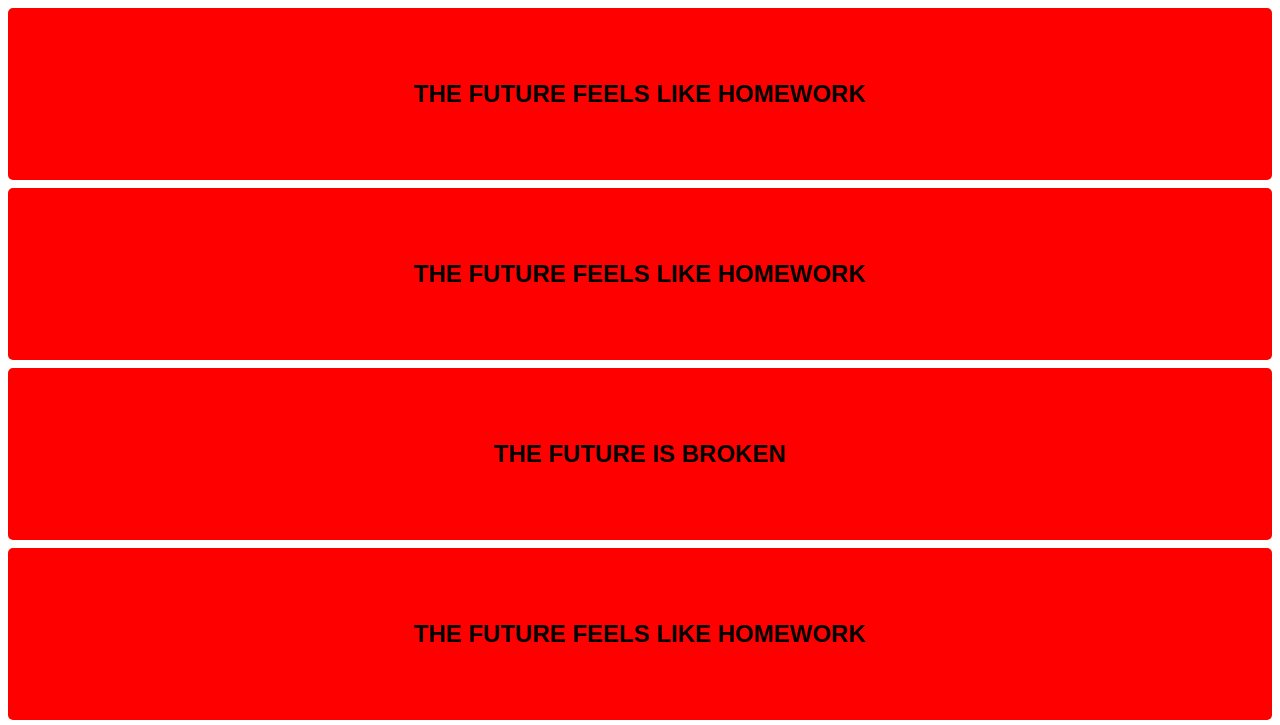
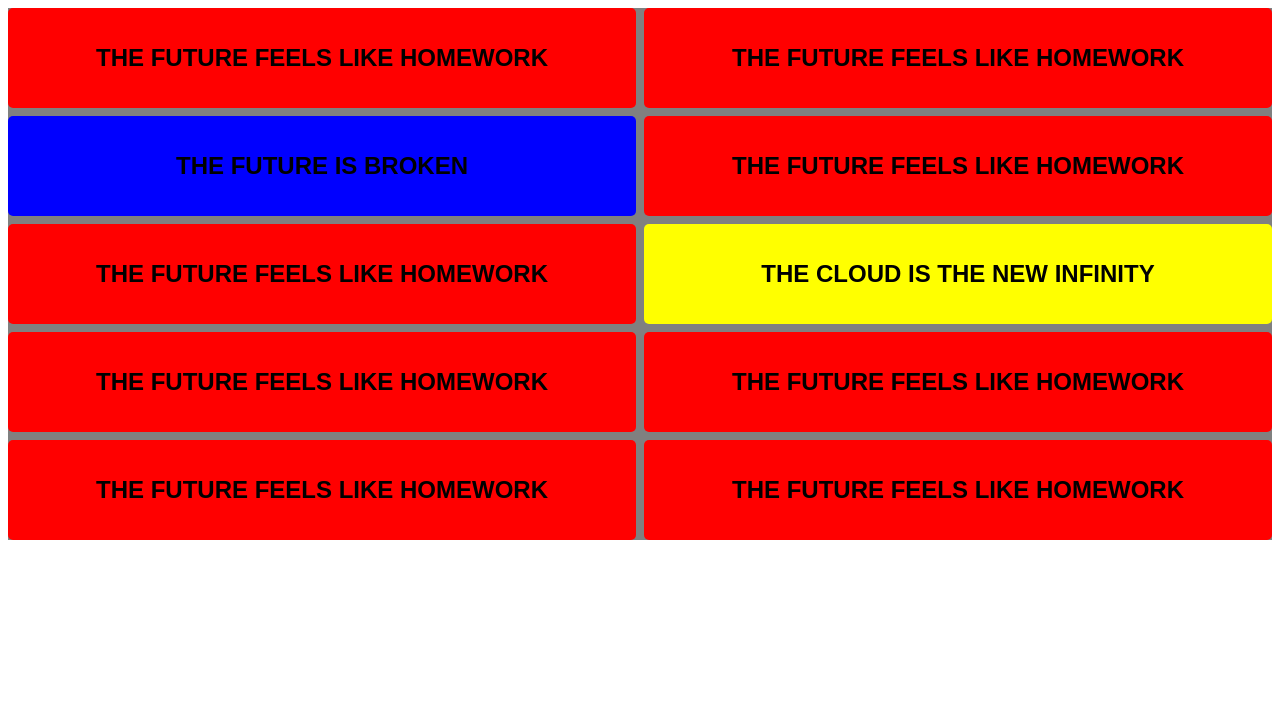
Before and after one commit to Britt-bit/2imd-webtech3-lab2, a plain HTML site: page Desktop/2imd-webtech3-lab2/grid-Future/index.html in a window 1280 px wide. Shown: the top 725 px of the page. Drawn offline with Linux system fonts and the light colour scheme.

Commit message:
added first @media for 2 columns

```diff
--- a/Desktop/2imd-webtech3-lab2/grid-Future/style.css
+++ b/Desktop/2imd-webtech3-lab2/grid-Future/style.css
@@ -3,13 +3,34 @@
     grid-gap: 0.5em;
   }
 
+.grid .broken {
+    background-color: blue;
+}
+
+.grid .infinity {
+    background-color: yellow;
+}
+
   .grid > div {
     background-color: red;
     text-align: center;
-    padding: 3em;
+    padding: 1.5em;
     border-radius: 5px;
     font-weight: bold;
     text-transform: uppercase;
     font-size: 1.5em;
     font-family: sans-serif;
   }
+
+  @media (min-width: 45em){
+      .grid{
+          display: grid;
+          grid-template-columns: 1fr 1fr;
+      }
+  }
+
+  @media (min-width: 65em){
+    .grid{
+        background-color: gray;
+    }
+}
```
